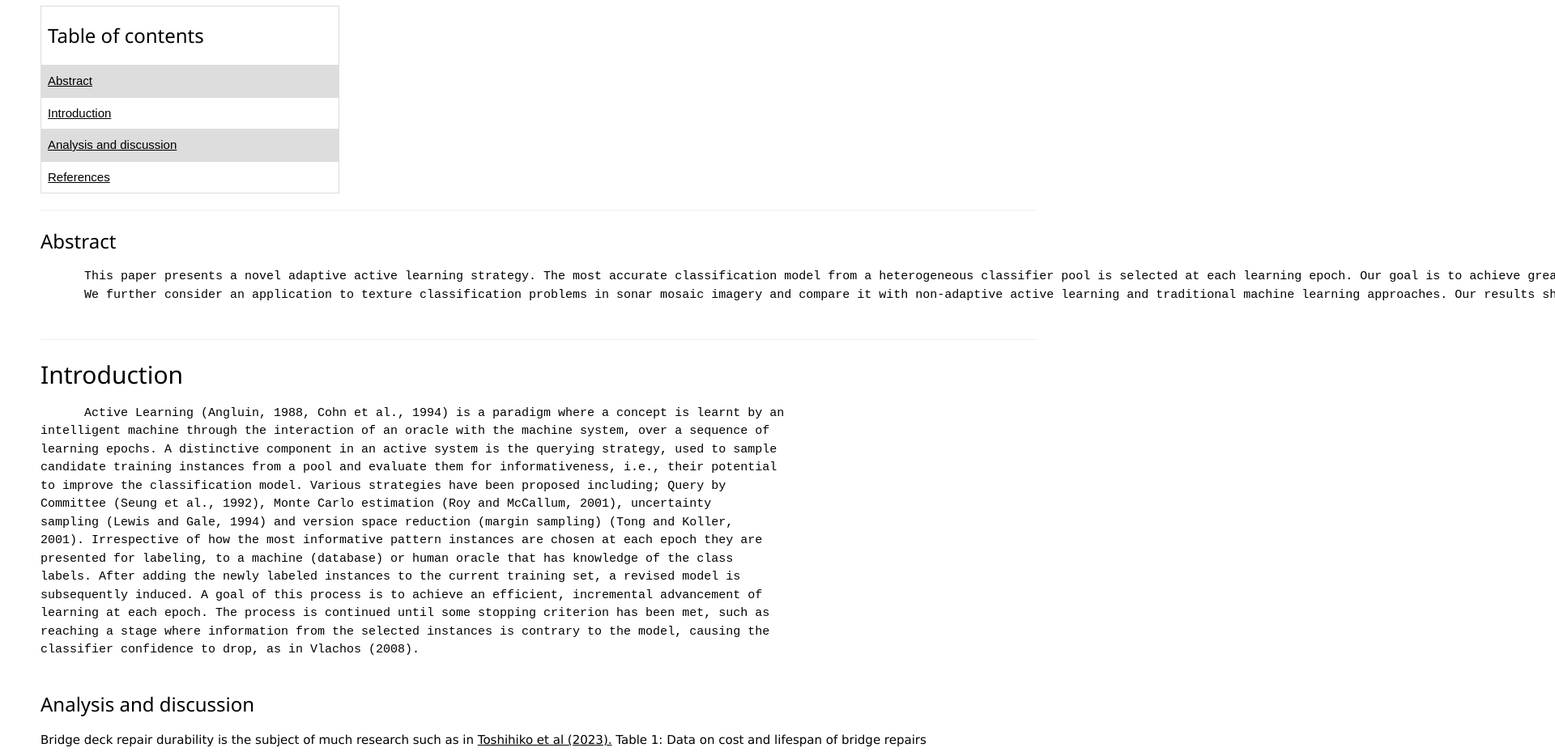
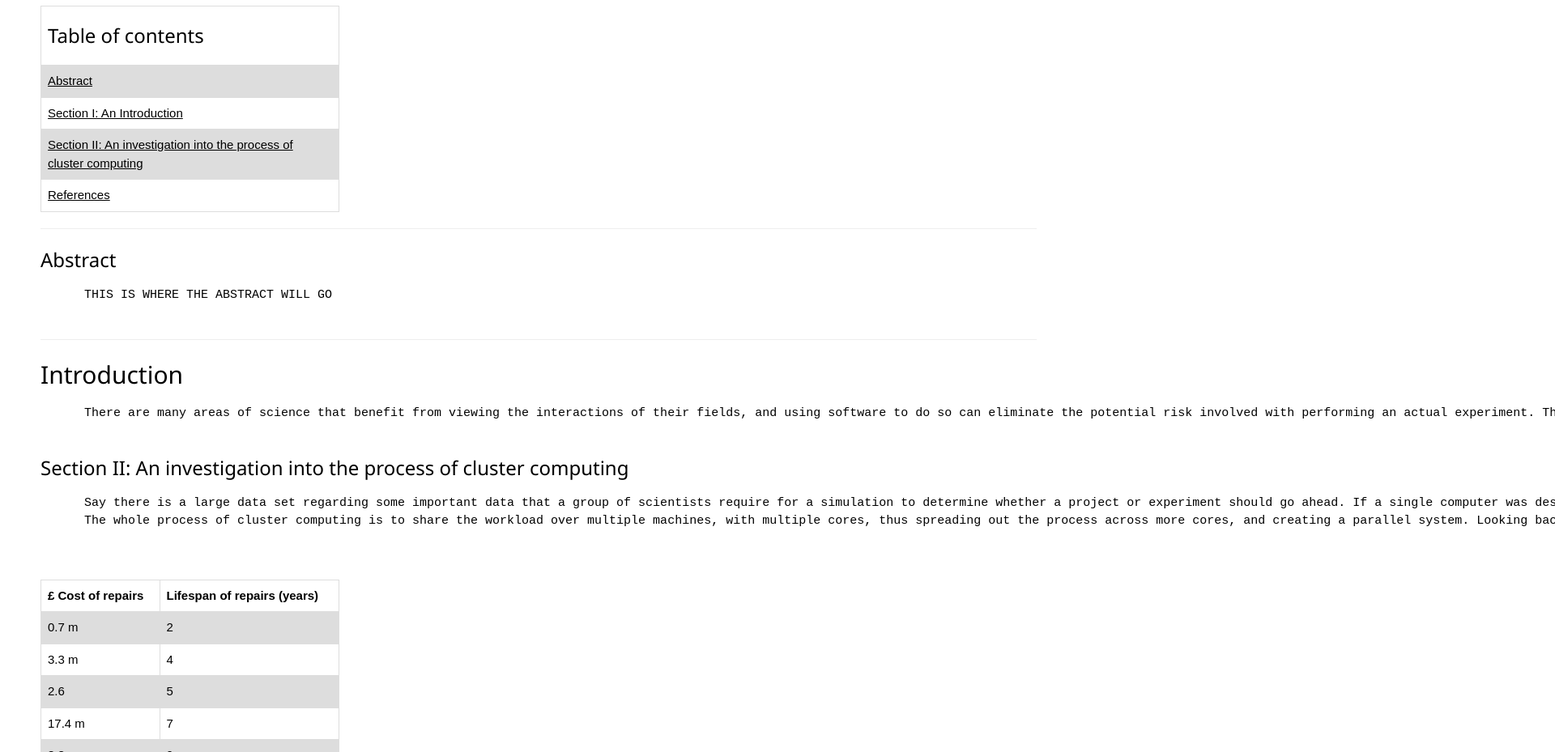
Before and after one commit to FEPSFY6931526/FY6931526, a plain HTML site: page index.html in a window 1280 px wide. Shown: the part 560-1489 px from the top of the page at 81% size, 1920 px wide, since content can reach past the window. Drawn offline with nearby package versions, Linux system fonts and the light colour scheme.

Commit message:
Updating Git Repo with actual article content

```diff
--- a/index.html
+++ b/index.html
@@ -52,10 +52,10 @@
       <td><a href="#Abstract">Abstract</td>
     </tr>
     <tr>
-      <td><a href="#Introduction">Introduction</td>
+      <td><a href="#Introduction">Section I: An Introduction</td>
     </tr>
     <tr>
-      <td><a href="#Analysis and discussion">Analysis and discussion</td>
+      <td><a href="#Investigation">Section II: An investigation into the process of cluster computing</td>
     </tr>
 
     <tr>
@@ -68,33 +68,25 @@
   <h3 id="Abstract">Abstract</h3>
   <p class="ex1">
     <pre>
-      This paper presents a novel adaptive active learning strategy. The most accurate classification model from a heterogeneous classifier pool is selected at each learning epoch. Our goal is to achieve greater incremental improvement in accuracy, compared to using a single type of classification model throughout the process. The strategy is evaluated on benchmark data sets.
-      We further consider an application to texture classification problems in sonar mosaic imagery and compare it with non-adaptive active learning and traditional machine learning approaches. Our results show that..We conclude that..
+      THIS IS WHERE THE ABSTRACT WILL GO
     </pre>
   </p>
   <hr>
   <h2 id="Introduction">Introduction</h2>
   <p>
     <pre id="Introduction_InText">
-      Active Learning (Angluin, 1988, Cohn et al., 1994) is a paradigm where a concept is learnt by an
-intelligent machine through the interaction of an oracle with the machine system, over a sequence of
-learning epochs. A distinctive component in an active system is the querying strategy, used to sample
-candidate training instances from a pool and evaluate them for informativeness, i.e., their potential
-to improve the classification model. Various strategies have been proposed including; Query by
-Committee (Seung et al., 1992), Monte Carlo estimation (Roy and McCallum, 2001), uncertainty
-sampling (Lewis and Gale, 1994) and version space reduction (margin sampling) (Tong and Koller,
-2001). Irrespective of how the most informative pattern instances are chosen at each epoch they are
-presented for labeling, to a machine (database) or human oracle that has knowledge of the class
-labels. After adding the newly labeled instances to the current training set, a revised model is
-subsequently induced. A goal of this process is to achieve an efficient, incremental advancement of
-learning at each epoch. The process is continued until some stopping criterion has been met, such as
-reaching a stage where information from the selected instances is contrary to the model, causing the
-classifier confidence to drop, as in Vlachos (2008).
+      There are many areas of science that benefit from viewing the interactions of their fields, and using software to do so can eliminate the potential risk involved with performing an actual experiment. This becomes an issue when you start to look at larger data sets, because a single computer can only perform x number of instructions per second, and this creates a time frame around an action. If each action has a time frame, then for every action you need to perform, you have a time in which the computer cannot do anything else. This time adds up, especially on larger data, or more complex calculations. The use of a group of computers arranged in a cluster instead allows multiple actions to be performed at a time by spreading the data and instructions between multiple processors and machines, decreasing the time it would take to perform all the instructions necessary to simulate a complex model.
     </pre>
   </p>
 
-  <h3 id="Analysis and discussion">Analysis and discussion</h3>
-  <p id="Analysis_InText">Bridge deck repair durability is the subject of much research such as in <a href="https://www.icevirtuallibrary.com/doi/full/10.1680/jbren.21.00034">Toshihiko et al (2023).</a> Table 1: Data on cost and lifespan of bridge repairs</p>
+  <h3 id="Analysis and discussion">Section II: An investigation into the process of cluster computing</h3>
+  <p id="Analysis_InText">
+    <pre>
+      Say there is a large data set regarding some important data that a group of scientists require for a simulation to determine whether a project or experiment should go ahead. If a single computer was designated to run a program that would run in a certain amount of time, or at least at a time proportional to the data set used in the simulation. We can give that time a value of x. Now the computer used to run the simulation has a processor with 8 processing cores and 8 virtual cores. These cores each can run one instruction at a time, meaning that at any given time, the computer can execute 16 instructions at once. If sixteen cores will require x time to run through the simulation, then how would 32 cores compare? What about 64?
+      The whole process of cluster computing is to share the workload over multiple machines, with multiple cores, thus spreading out the process across more cores, and creating a parallel system. Looking back at my example above, if the simulation software was instead adapted to run on a cluster system, then that time frame x can be shortened
+
+    </pre>
+  </p>
   <table>
     <tr>
       <th>£ Cost of repairs</th>
```
